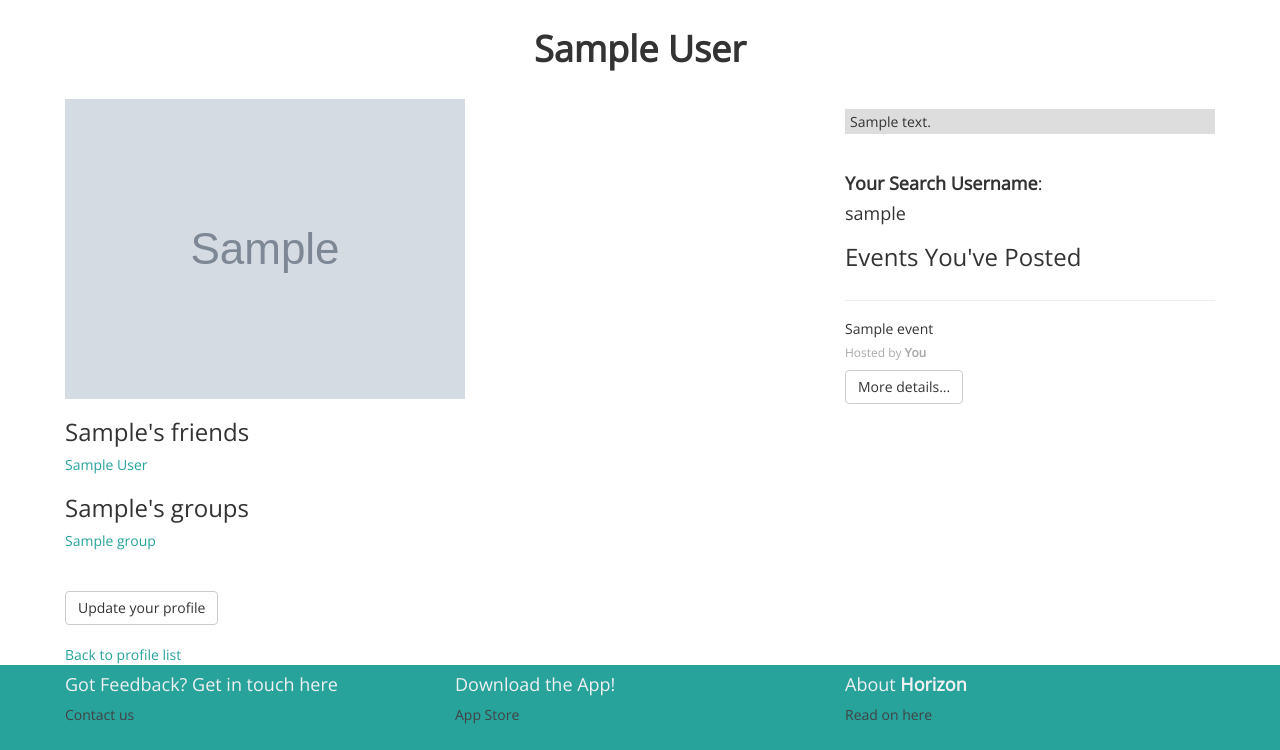
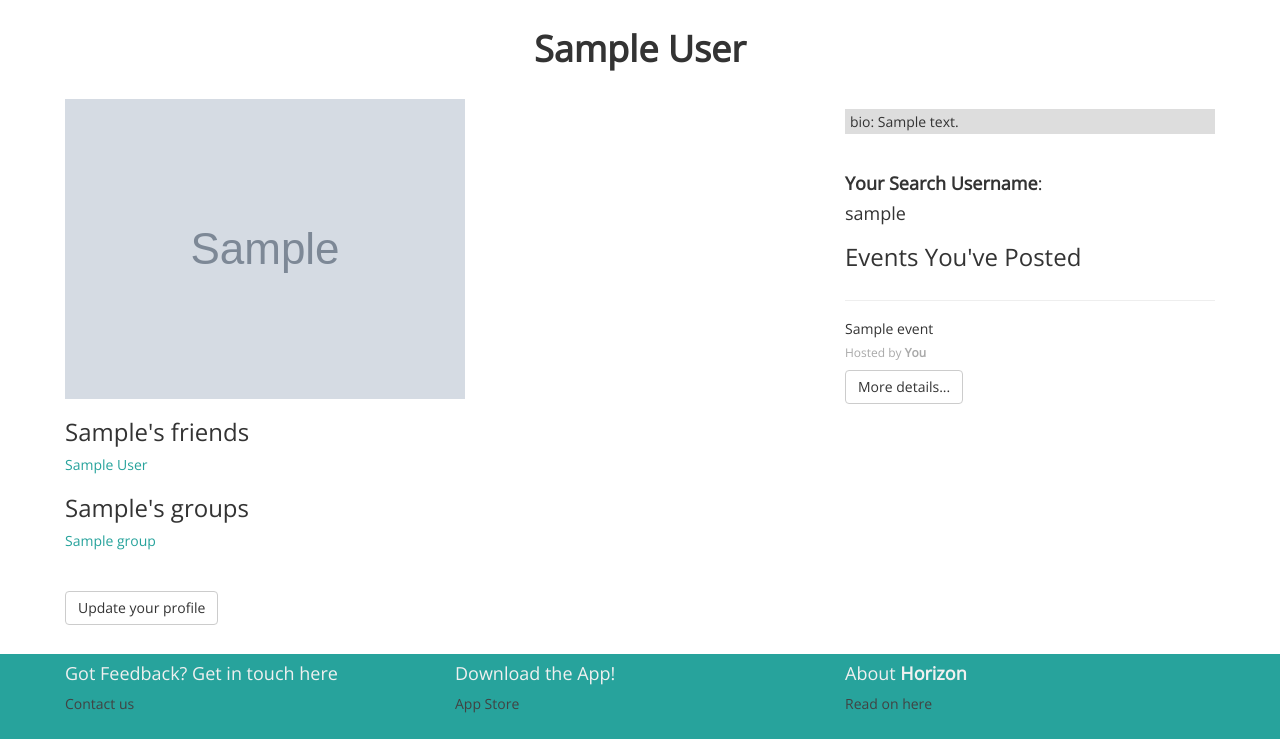
Before and after one commit to claycoleman/godogather, a Django app: page /people/1/ in a window 1280 px wide. Shown: the part 71-821 px from the top of the page. Run offline with Django 3.2, Linux system fonts and the light colour scheme; a user stored in the database is signed in; tables that the repository leaves empty hold one stand-in row (values such as "Sample post"); grey boxes marked "Sample" are stand-in pictures; data that the repository does not hold is empty; some libraries are stand-ins or nearby versions.

Commit message:
fixed profile detail

```diff
--- a/web/templates/profile_detail.html
+++ b/web/templates/profile_detail.html
@@ -59,16 +59,15 @@
             {% endif %}
             <br>
             <br>
-            <a href="{% url 'profile_list_view' %}">Back to profile list</a>
         </div>
         <div class="col-sm-4">
         <br>
-            <h5 class="bio">{{profile.bio}}</h5><br>
+            <h5 class="bio">bio: {{profile.bio}}</h5><br>
             <h4><strong>{% ifequal request.user.profile profile  %}Your{% else %}{{profile.first_name}}'s{% endifequal %} Search Username</strong>:</h4><h4>{{ profile.username }}</h4>
             <h3>Events {% ifequal request.user.profile profile  %}You've{% else %}{{profile.first_name}} Has{% endifequal %} Posted</h3>
             {% if profile.events_hosted.all %}
             <div class="main-feed">
-                {% for event in profile.events_hosted.all %}
+                {% for event in profile.events_posted.all %}
                     <hr>
                     <h5>{{ event }}</h5>
                     <h6 style="color: darkgrey">Hosted by {% for host in event.host.all %}{% if host == request.user.profile %}<strong>You</strong>{% else %}{{host}}{% endif %}{% if not forloop.last %}, {% endif %}{% endfor %}</h6>
```
